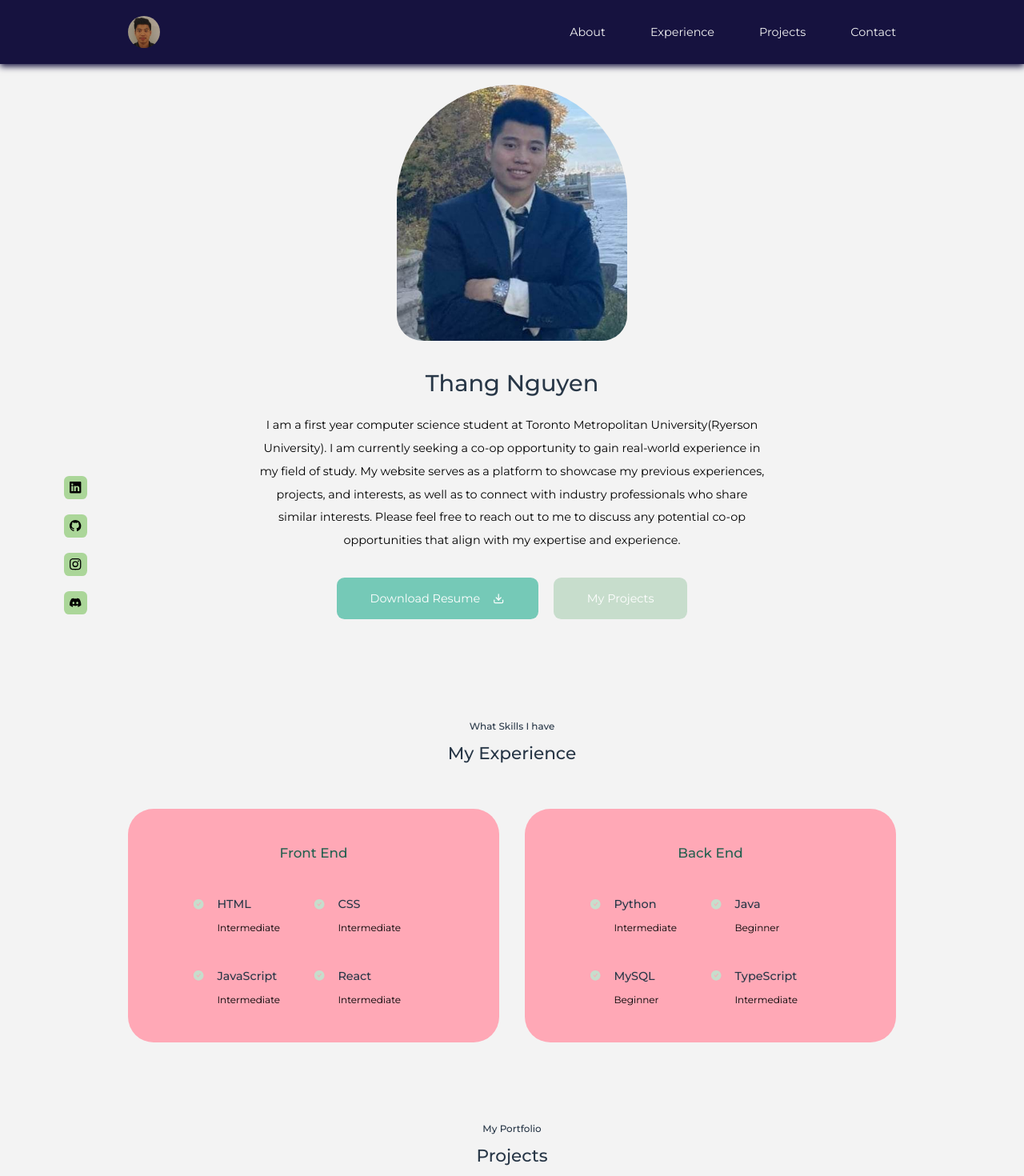
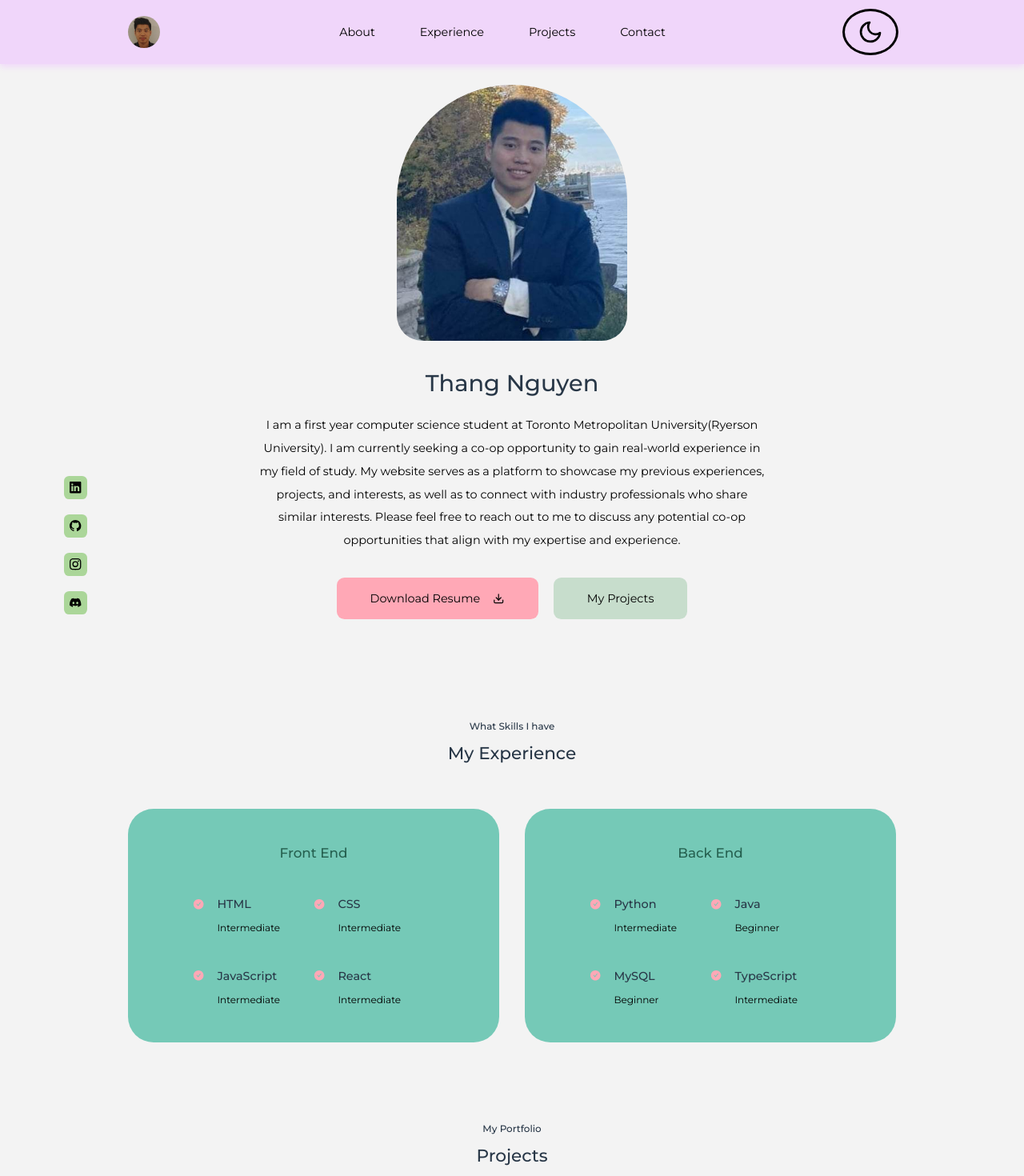
Before and after one commit to Thangnguyenvn98/Portfolio-Website, a React (Create React App) app: page / in a window 1280 px wide. Shown: the top 1470 px of the page at 80% size. Built offline with nearby package versions, Linux system fonts and the light colour scheme.

Commit message:
Adding Theme Toggler with useState and useEffect and imported Sun,Moon react icons

```diff
--- a/src/App.jsx
+++ b/src/App.jsx
@@ -1,6 +1,5 @@
 import React from 'react'
 import Navbar from './components/navbar/Navbar'
-import ThemeTogglerButton from './ThemeTogglerButton';
 import Header from './components/header/Header'
 import FloatingNav from './components/floating-nav/FloatingNav'
 import Portfolio from './components/portfolio/Porfolio'
@@ -11,8 +10,10 @@ import Footer from './components/footer/Footer'
 const App = () => {
   return (
     <main>
+
     <Navbar/>
     <FloatingNav/>
+
     <Header/>
     <Experience/>
     <Portfolio/>
--- a/src/ThemeTogglerButton.js
+++ /dev/null
@@ -1,18 +0,0 @@
-import { useEffect } from 'react';
-import { useState } from 'react';
-
-export default function ThemeTogglerButton() {
-  const [theme, setTheme] = useState('light');
-
-  const handleThemeChange = () => {
-    setTheme(theme === 'light' ? 'dark' : 'light');
-  }
-
-  useEffect(() => {
-    document.body.className = theme;
-  }, [theme]);
-
-  return (
-    <button onClick={handleThemeChange}>Toggle Theme</button>
-  );
-}
--- a/src/components/contact/contact.css
+++ b/src/components/contact/contact.css
@@ -55,7 +55,7 @@ input, textarea{
     background: transparent;
     border: 2px solid var(--container-color);
     resize: none;
-    color: var(--color-white);
+    color: var(--button-text-color);
 
 }
 
--- a/src/components/experience/experience.css
+++ b/src/components/experience/experience.css
@@ -39,8 +39,7 @@
 
 .experience__details-icon{
     margin-top: 0.4rem;
-
-    color: var(--secondary-button-color);
+    color: var(--primary-button-color);
 }
 
 @media screen and (max-width: 1024px){
--- a/src/components/floating-nav/FloatingNav.jsx
+++ b/src/components/floating-nav/FloatingNav.jsx
@@ -1,14 +1,51 @@
 import React from 'react'
 import './floatingnav.css'
-import {AiOutlineHome} from 'react-icons/ai'
+import {AiOutlineHome, AiOutlineMessage} from 'react-icons/ai'
 import {FaLayerGroup} from 'react-icons/fa'
 import {MdWorkOutline} from 'react-icons/md'
-import {AiOutlineMessage} from 'react-icons/ai'
 import {BsGlobe} from 'react-icons/bs'
-import { useState } from 'react';
+import { useState, useEffect } from 'react';
+import {FiSun, FiMoon} from 'react-icons/fi'
+
 
 const FloatingNav = () => {
   const [activeNav,setActiveNav] = useState('#')
+  const [icon, setIcon] = useState('moon');
+
+  useEffect(() => {
+    const themeStyles = {
+      sun: {
+        '--bg-color': '#283747',
+        '--container-color': '#4b5d67',
+        '--heading-color': '#F3F3F3',
+        '--primary-button-color': '#3F3B6C',
+        '--secondary-button-color': '#D8D8D8',
+        '--offset-color': '#16123f',
+        '--icon-color': '#A77979',
+        '--button-text-color': 'white',
+        '--text-color': '#F3F3F3',
+        '--portfolio-hover': '#fcd200',
+        '--container-heading-color': '#A5C9CA'
+      },
+      moon: {
+        '--bg-color': '#F3F3F3',
+        '--container-color': '#75c9b7',
+        '--heading-color': '#283747',
+        '--primary-button-color': '#ffa8B6',
+        '--secondary-button-color': '#c7ddcc',
+        '--offset-color': '#F0D6FA',
+        '--icon-color': '#abd699',
+        '--button-text-color': 'black',
+        '--text-color': 'black',
+        '--portfolio-hover': '#fcd200',
+        '--container-heading-color': '#266150'
+      }
+    };
+    Object.entries(themeStyles[icon]).forEach(([variable, value]) => {
+      document.documentElement.style.setProperty(variable, value);
+    });
+  }, [icon]);
+
   return (
     <nav role="sub" >
         <a href='/#' onClick={()  => setActiveNav('#')} className={activeNav === '#' ? 'active':''}><AiOutlineHome/></a>
@@ -16,6 +53,7 @@ const FloatingNav = () => {
         <a href="#portfolio" onClick={() =>setActiveNav('#portfolio')} className={activeNav === '#portfolio'?'active':''}><MdWorkOutline/></a>
         <a href="#contact" onClick={() =>setActiveNav('#contact')} className={activeNav === '#contact'?'active':''}><AiOutlineMessage/></a>
         <a href='#footer' onClick={()  => setActiveNav('#footer')} className={activeNav === '#footer' ? 'active':''}><BsGlobe/></a>
+        <button className = "theme__icon" onClick={() => setIcon(icon === 'sun' ? 'moon' : 'sun')}>{icon==='sun'?<FiSun /> : <FiMoon />}</button>
     </nav>
   )
 }
--- a/src/components/floating-nav/floatingnav.css
+++ b/src/components/floating-nav/floatingnav.css
@@ -30,7 +30,7 @@ nav[role="sub"] a:hover {
 
 nav[role="sub"] a.active {
     background: var(--offset-color);
-    color: var(--primary-button-color);
+    color: var(--text-color);
 }
 @media screen and (max-width:1024px) {
     nav[role="sub"] {
@@ -38,5 +38,9 @@ nav[role="sub"] a.active {
         visibility:visible;
 
     }
+    .theme__icon {
+        font-size:1.1rem;
+        background: transparent;
+    }
 
 }
--- a/src/components/footer/Footer.jsx
+++ b/src/components/footer/Footer.jsx
@@ -11,7 +11,7 @@ import {BsDiscord} from 'react-icons/bs'
 const Footer = () => {
   return (
     <footer id='footer'>
-      <a href="#" className='footer__logo'>Thang Nguyen</a>
+      <a href="/#" className='footer__logo'>Thang Nguyen</a>
       <ul className='permalinks'>
         <li><a href="https://linkedin.com"><BsLinkedin/></a></li>
         <li><a href="https://github.com"><BsGithub/></a></li>
@@ -20,10 +20,10 @@ const Footer = () => {
 
       </ul>
       <div className="footer__socials">
-        <a href="https://www.facebook.com/KAk4sh1/" target='_blank'><BsFacebook/></a>
-        <a href="https://imgur.com/j7UTTxJ"img src="https://i.imgur.com/j7UTTxJ.jpg" title="source: imgur.com" target='_blank'><BsSignal/></a>
+        <a href="https://www.facebook.com/KAk4sh1/" target='_blank' rel='noreferrer'><BsFacebook/></a>
+        <a href="https://imgur.com/j7UTTxJ"img src="https://i.imgur.com/j7UTTxJ.jpg" title="source: imgur.com" target='_blank' rel='noreferrer'><BsSignal/></a>
 
-        <a href="https://imgur.com/l20BJoy" img src="https://i.imgur.com/l20BJoy.jpg" title="source: imgur.com" target='_blank'><BsWhatsapp/></a>
+        <a href="https://imgur.com/l20BJoy" img src="https://i.imgur.com/l20BJoy.jpg" title="source: imgur.com" target='_blank' rel='noreferrer'><BsWhatsapp/></a>
 
       </div>
       <div className="footer_copyright">
--- a/src/components/footer/footer.css
+++ b/src/components/footer/footer.css
@@ -14,8 +14,8 @@ footer {
 }
 
 .permalinks >li a{
-    background:rgb(30, 30, 50);
-    color: white;
+    background: var(--offset-color);
+    color: green;
     padding: 0.8rem;
     border-radius: 0.7rem;
     display: flex;
@@ -41,7 +41,7 @@ footer {
     font-weight: 500;
     margin-bottom: 2rem;
     display: inline-block;
-    color: var(--secondary-button-color);
+    color: var(--icon-color);
 }
 
 .footer__socials a{
--- a/src/components/navbar/Navbar.jsx
+++ b/src/components/navbar/Navbar.jsx
@@ -1,29 +1,60 @@
-import React from 'react'
+import React, { useState, useEffect } from 'react'
 import './navbar.css'
 import Logo from '../../assets/portrait-photo.jpeg'
 import data from './data'
-
-import {useState} from 'react'
+import {FiSun, FiMoon} from 'react-icons/fi'
 
 
 const Navbar = () => {
+
+  const [icon, setIcon] = useState('moon');
+
+  useEffect(() => {
+    const themeStyles = {
+      sun: {
+        '--bg-color': '#283747',
+        '--container-color': '#4b5d67',
+        '--heading-color': '#F3F3F3',
+        '--primary-button-color': '#3F3B6C',
+        '--secondary-button-color': '#D8D8D8',
+        '--offset-color': '#16123f',
+        '--icon-color': '#A77979',
+        '--button-text-color': 'white',
+        '--text-color': '#F3F3F3',
+        '--portfolio-hover': '#fcd200',
+        '--container-heading-color': '#A5C9CA'
+      },
+      moon: {
+        '--bg-color': '#F3F3F3',
+        '--container-color': '#75c9b7',
+        '--heading-color': '#283747',
+        '--primary-button-color': '#ffa8B6',
+        '--secondary-button-color': '#c7ddcc',
+        '--offset-color': '#F0D6FA',
+        '--icon-color': '#abd699',
+        '--button-text-color': 'black',
+        '--text-color': 'black',
+        '--portfolio-hover': '#fcd200',
+        '--container-heading-color': '#266150'
+      }
+    };
+    Object.entries(themeStyles[icon]).forEach(([variable, value]) => {
+      document.documentElement.style.setProperty(variable, value);
+    });
+  }, [icon]);
 
   return (
 
     <nav role='main'>
         <div className="container nav__container">
             <a href="index.html" className='nav__logo'>
-                <img src={Logo} alt="My Logo Picture" />
+                <img src={Logo} alt="" />
             </a>
             <ul className = 'nav__menu'>
                 {data.map(item => <li key={item.id}><a href={item.link}>{item.title}</a></li>)
                 }
-
-
-
-
             </ul>
-
+            <button className = "theme__icon" onClick={() => setIcon(icon === 'sun' ? 'moon' : 'sun')}>{icon==='sun'?<FiSun /> : <FiMoon />}</button>
         </div>
     </nav>
 
--- a/src/components/navbar/navbar.css
+++ b/src/components/navbar/navbar.css
@@ -36,27 +36,49 @@ nav[role="main"] {
 
 }
 .nav__menu a:hover{
-    box-shadow: inset 100px 0 0 0 var(--bg-color);
-    color: var(--text-color);
+    box-shadow: inset 100px 0 0 0 var(--text-color);
+    color: var(--bg-color);
 }
 
+.theme__icon {
+    box-shadow: 0 0 0 3px var(--text-color) ;
+    background: var(--offset-color);
+    color: var(--button-text-color);
+    font-size: 2rem;
+    cursor:pointer;
+    transition: background 0.3s, color 0.3s, box-shadow 0.3s;
+    padding: 10px 16px;
+    justify-content: center;
+    align-items: center;
+    display: flex;
+    border-radius: 50%;
+
+}
+
+.theme__icon:hover {
+    color: #ffff00
+    ;
+    transform: rotate(360deg);
+    transition: var(--transition);
+
+}
 
 @media screen and (max-width: 1024px){
     nav[role="main"] {
-        display:none;
+        visibility:hidden;
         z-index:-1;
     }
 
     .nav__menu{
-        display: none;
+        visibility:hidden;
     }
     .nav__container {
-        display:none;
+        visibility:hidden;
 
 }
 }
 @media screen and (max-width: 600px){
     .nav__menu{
-        display: none;
+        visibility:hidden;
     }
 }
--- a/src/index.css
+++ b/src/index.css
@@ -1,3 +1,4 @@
+
 
 * {
   box-sizing: border-box;
@@ -12,23 +13,24 @@
 :root {
   --transition: all 500ms ease;
   --bg-color: #F3F3F3;
-  --container-color: #ffa8B6;
+  --container-color: #75c9b7;
   --heading-color: #283747;
-  --primary-button-color: #75c9b7;
+  --primary-button-color: #ffa8B6 ;
   --container-width-lg : 75%;
   --container-width-md: 90%;
   --secondary-button-color: #c7ddcc;
-  --offset-color: #16123f;
+  --offset-color: #F0D6FA;
   --icon-color: #abd699;
-  --button-text-color:white;
+  --button-text-color:black;
   --text-color: black;
   --portfolio-hover:#fcd200;
   --container-heading-color:#266150;
 
+
 }
 
 .text-black {
-  color: black;
+  color: var(--text-color);
 }
 
 html {
@@ -57,11 +59,11 @@ h1,h2,h3,h4,h5 {
 
 a {
   transition: color .3s ease-in-out, box-shadow .3s ease-in-out;
-  color: var(--bg-color);
+  color: var(--text-color);
 }
 
 a:hover {
-  color: var(--text-color);
+  color: var(--button-text-color);
 }
 
 .btn {
```
